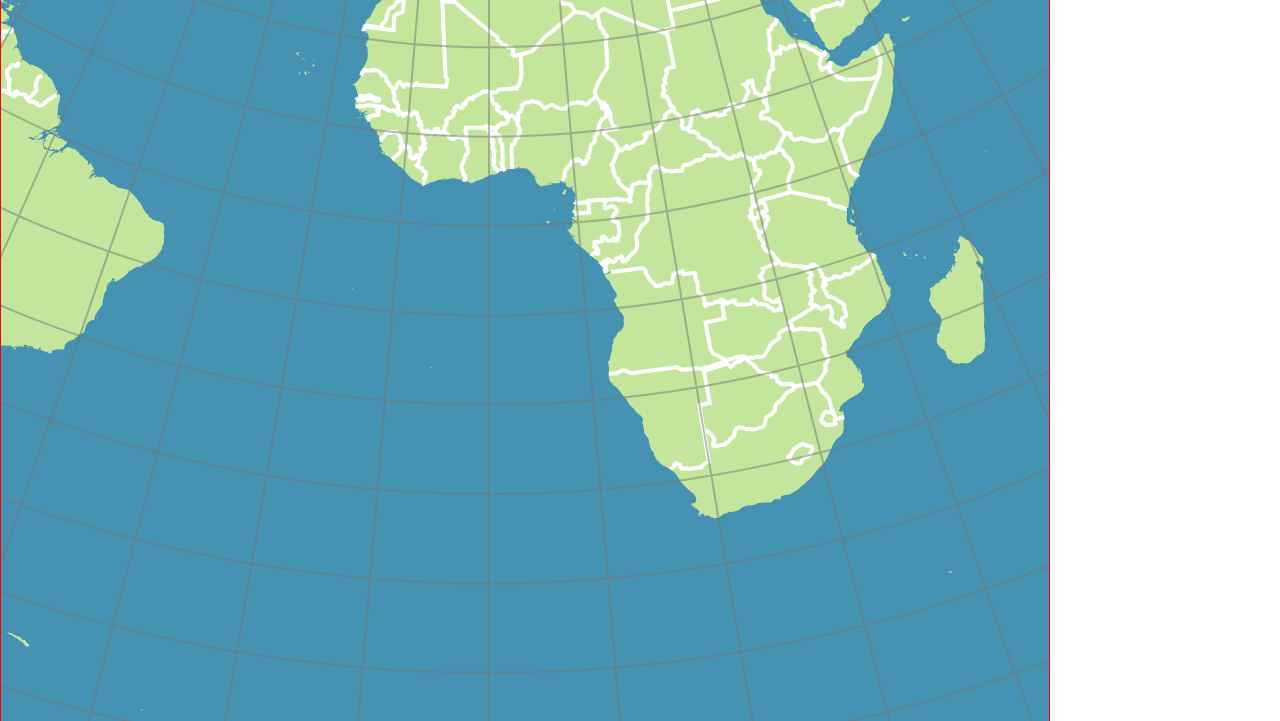
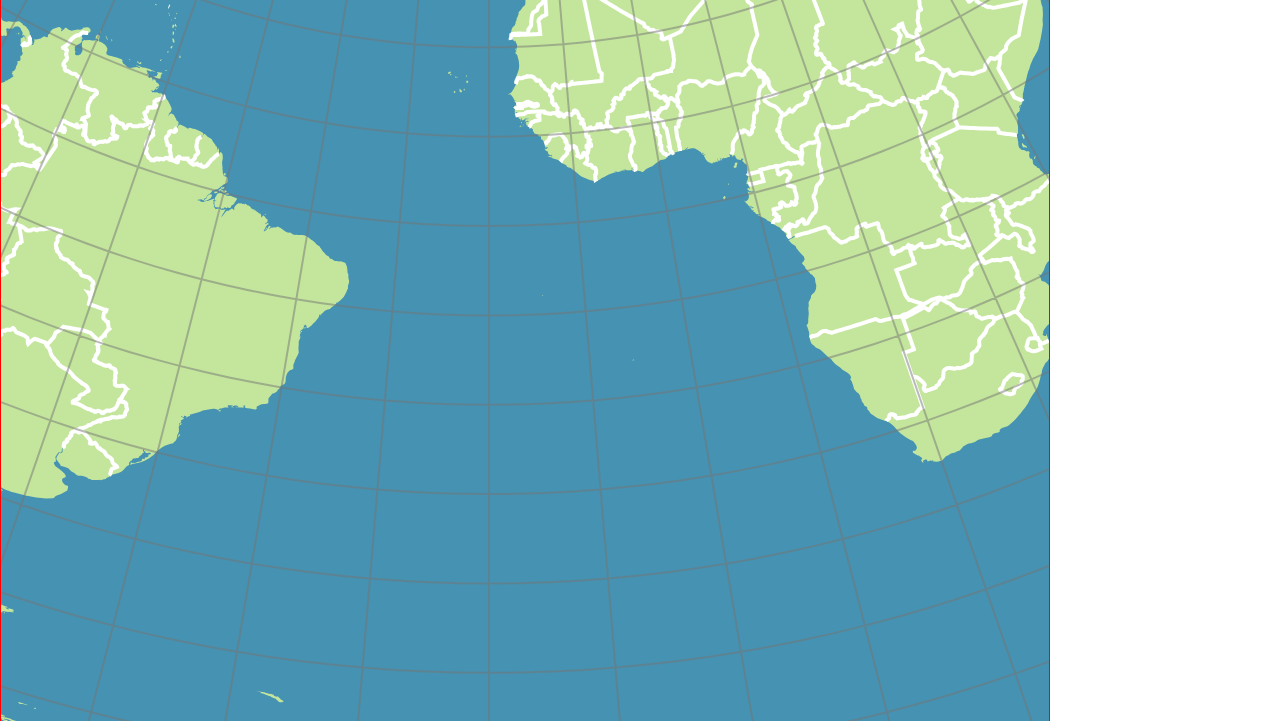
Before and after one commit to visfest/badges, a plain HTML site: page index.html in a window 1280 px wide. Shown: the part 578-1299 px from the top of the page. Drawn offline with nearby package versions, Linux system fonts and the light colour scheme.

Commit message:
minor style formatting

```diff
--- a/css/main.css
+++ b/css/main.css
@@ -36,11 +36,9 @@ body, html{
 .github-name{
   font-size: 6em;
 }
-      iframe{
+.bg-vis iframe{
   border: none;
   -webkit-transform: scale(4) translate(28px, 472px);
-        width: inherit;
-        height: inherit;
 }
 .bg-vis{
   overflow: hidden;
--- a/index.html
+++ b/index.html
@@ -4,13 +4,10 @@
     <title></title>
     <link href='http://fonts.googleapis.com/css?family=Open+Sans:400,800' rel='stylesheet' type='text/css'>
     <link rel="stylesheet" href="css/main.css">
-    <style type="text/css">
-
-    </style>
   </head>
   <body>
     <div class="bg-vis">
-      <iframe src="example1/index.html#0"></iframe>
+      <iframe src="example1/index.html#1"></iframe>
     </div>
     <div class="overlay">
       <div class="container">
```
Lines whose indentation alone changed are shown as unchanged.
